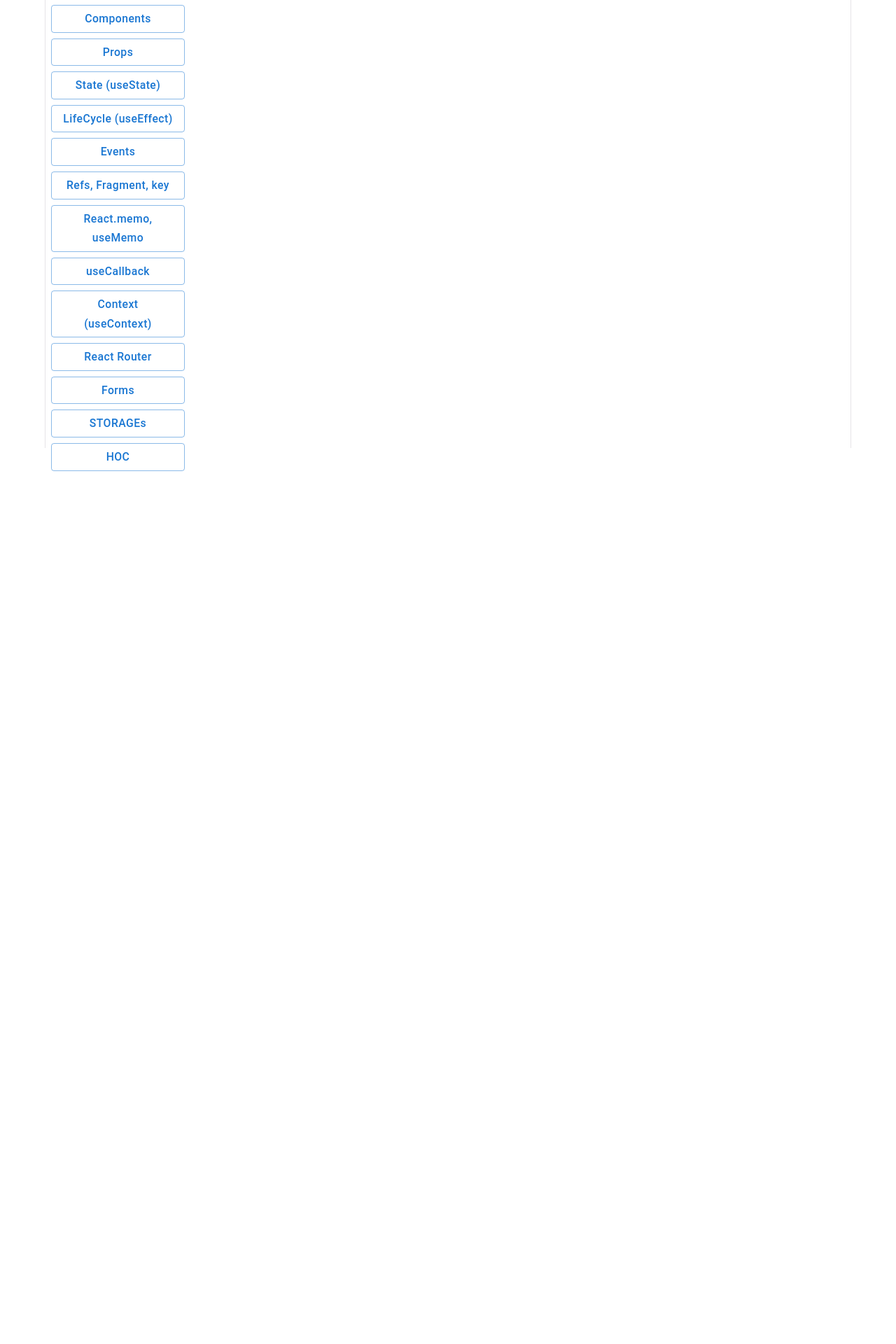
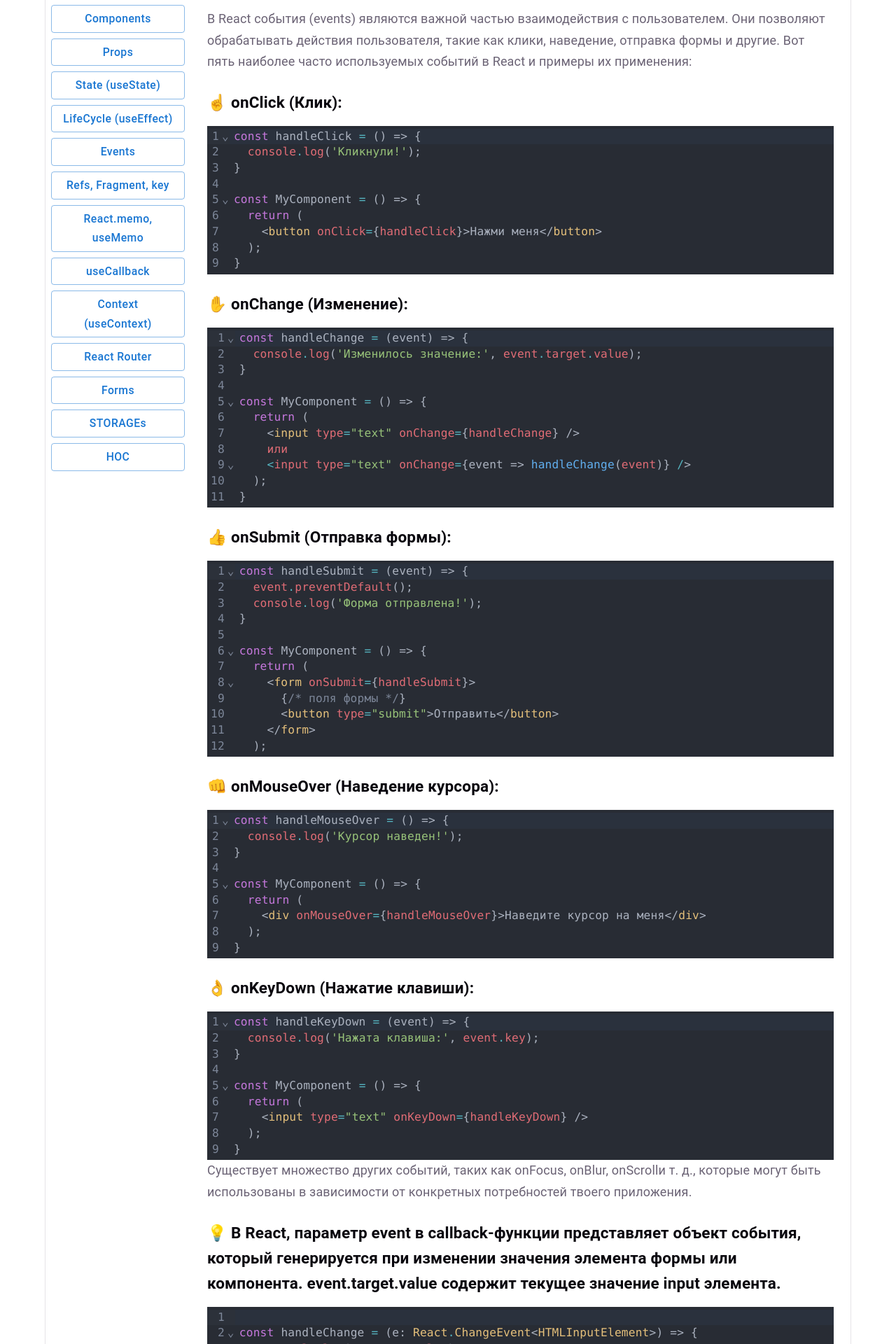
Before and after one commit to DmitriyRadovnya/baza, a React (Vite) app: page /events in a window 1280 px wide. Shown: the part 160-2080 px from the top of the page at 70% size. Before the commit the page ends 833 px from the top, so only its background shows below. Built offline with nearby package versions, Linux system fonts and the light colour scheme.

Commit message:
feat: implement events page

```diff
--- a/src/components/topics/Events.jsx
+++ b/src/components/topics/Events.jsx
@@ -1,3 +1,47 @@
+import { SectionTitle } from "../shared/SectionTitle";
+import { TextBlock } from "../shared/TextBlock";
+import { CodeBlock } from "../shared/CodeBlock";
+import * as events from "./pages-data/events";
+
 export const Events = () => {
-  return <p>Events</p>;
+  return (
+    <>
+      <SectionTitle variant="h5" icon={"❔"}>
+        Events и как работать с ними.
+      </SectionTitle>
+      <TextBlock>
+        В React события (events) являются важной частью взаимодействия с
+        пользователем. Они позволяют обрабатывать действия пользователя, такие
+        как клики, наведение, отправка формы и другие. Вот пять наиболее часто
+        используемых событий в React и примеры их применения:
+      </TextBlock>
+
+      <SectionTitle icon={"☝️"}>onClick (Клик):</SectionTitle>
+      <CodeBlock language="jsx" code={events.onClick} />
+
+      <SectionTitle icon={"✋"}>onChange (Изменение):</SectionTitle>
+      <CodeBlock language="jsx" code={events.onChange} />
+
+      <SectionTitle icon={"👍"}>onSubmit (Отправка формы):</SectionTitle>
+      <CodeBlock language="jsx" code={events.onSubmit} />
+
+      <SectionTitle icon={"👊"}>onMouseOver (Наведение курсора):</SectionTitle>
+      <CodeBlock language="jsx" code={events.onMouseOver} />
+
+      <SectionTitle icon={"👌"}>onKeyDown (Нажатие клавиши):</SectionTitle>
+      <CodeBlock language="jsx" code={events.onKeyDown} />
+      <TextBlock>
+        Существует множество других событий, таких как onFocus, onBlur,
+        onScrollи т. д., которые могут быть использованы в зависимости от
+        конкретных потребностей твоего приложения.
+      </TextBlock>
+
+      <SectionTitle icon={"💡"}>
+        В React, параметр event в callback-функции представляет объект события,
+        который генерируется при изменении значения элемента формы или
+        компонента. event.target.value содержит текущее значение input элемента.
+      </SectionTitle>
+      <CodeBlock language="jsx" code={events.eventObject} />
+    </>
+  );
 };
--- a/src/components/topics/LifeCycle.jsx
+++ b/src/components/topics/LifeCycle.jsx
@@ -1,7 +1,6 @@
 import { SectionTitle } from "../shared/SectionTitle";
 import { TextBlock } from "../shared/TextBlock";
 import { CodeBlock } from "../shared/CodeBlock";
-import { NoteBlock } from "../shared/NoteBlock";
 import * as lifeCycle from "./pages-data/life-cycle";
 
 export const LifeCycle = () => {
--- /dev/null
+++ b/src/components/topics/pages-data/events.js
@@ -0,0 +1,98 @@
+export const onClick = `const handleClick = () => {
+  console.log('Кликнули!');
+}
+
+const MyComponent = () => {
+  return (
+    <button onClick={handleClick}>Нажми меня</button>
+  );
+}`;
+
+export const onChange = `const handleChange = (event) => {
+  console.log('Изменилось значение:', event.target.value);
+}
+
+const MyComponent = () => {
+  return (
+    <input type="text" onChange={handleChange} />
+    или
+    <input type="text" onChange={event => handleChange(event)} />
+  );
+}`;
+
+export const onSubmit = `const handleSubmit = (event) => {
+  event.preventDefault();
+  console.log('Форма отправлена!');
+}
+
+const MyComponent = () => {
+  return (
+    <form onSubmit={handleSubmit}>
+      {/* поля формы */}
+      <button type="submit">Отправить</button>
+    </form>
+  );`;
+
+export const onMouseOver = `const handleMouseOver = () => {
+  console.log('Курсор наведен!');
+}
+
+const MyComponent = () => {
+  return (
+    <div onMouseOver={handleMouseOver}>Наведите курсор на меня</div>
+  );
+}`;
+
+export const onKeyDown = `const handleKeyDown = (event) => {
+  console.log('Нажата клавиша:', event.key);
+}
+
+const MyComponent = () => {
+  return (
+    <input type="text" onKeyDown={handleKeyDown} />
+  );
+}`;
+
+export const eventObject = `
+const handleChange = (e: React.ChangeEvent<HTMLInputElement>) => {
+    console.log(e.target.value);
+};
+
+<input type="text" onChange={handleChange} />
+
+
+const handleClick = (e: React.MouseEvent<HTMLButtonElement>) => {
+    console.log('Button clicked');
+};
+
+<button onClick={handleClick}>Click me</button>
+
+
+const handleFocus = (e: React.FocusEvent<HTMLInputElement>) => {
+    console.log('Input focused');
+};
+
+<input type="text" onFocus={handleFocus} />
+
+
+const handleMouseEnter = (e: React.MouseEvent<HTMLDivElement>) => {
+    console.log('Mouse entered');
+};
+
+<div onMouseEnter={handleMouseEnter}>Hover over me</div>
+
+const handleKeyDown = (e: React.KeyboardEvent<HTMLInputElement>) => {
+    console.log('Key pressed:', e.key);
+};
+
+<input type="text" onKeyDown={handleKeyDown} />
+
+
+const handleSubmit = (e: React.FormEvent<HTMLFormElement>) => {
+    e.preventDefault();
+    console.log('Form submitted');
+};
+
+<form onSubmit={handleSubmit}>
+    <button type="submit">Submit</button>
+</form>`;
```
